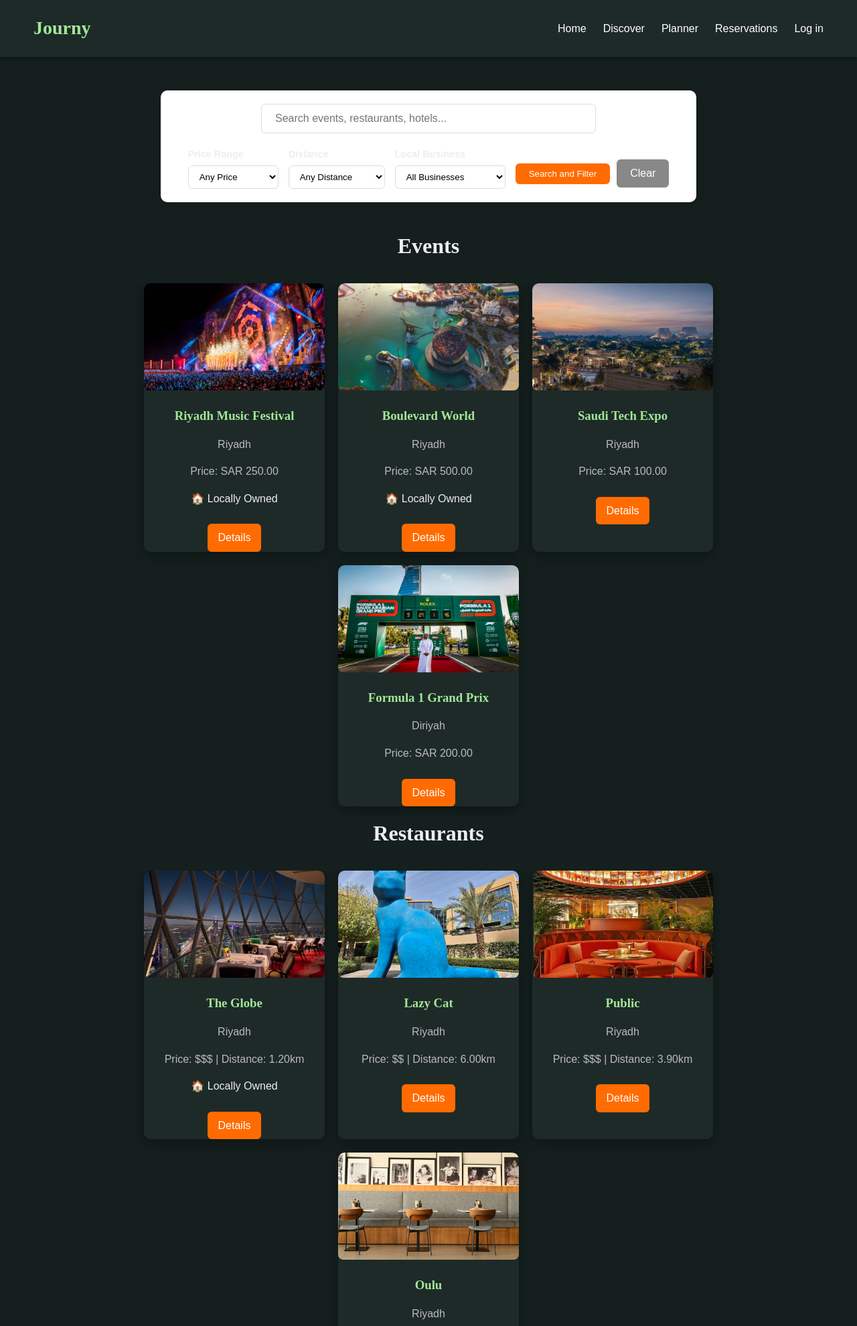
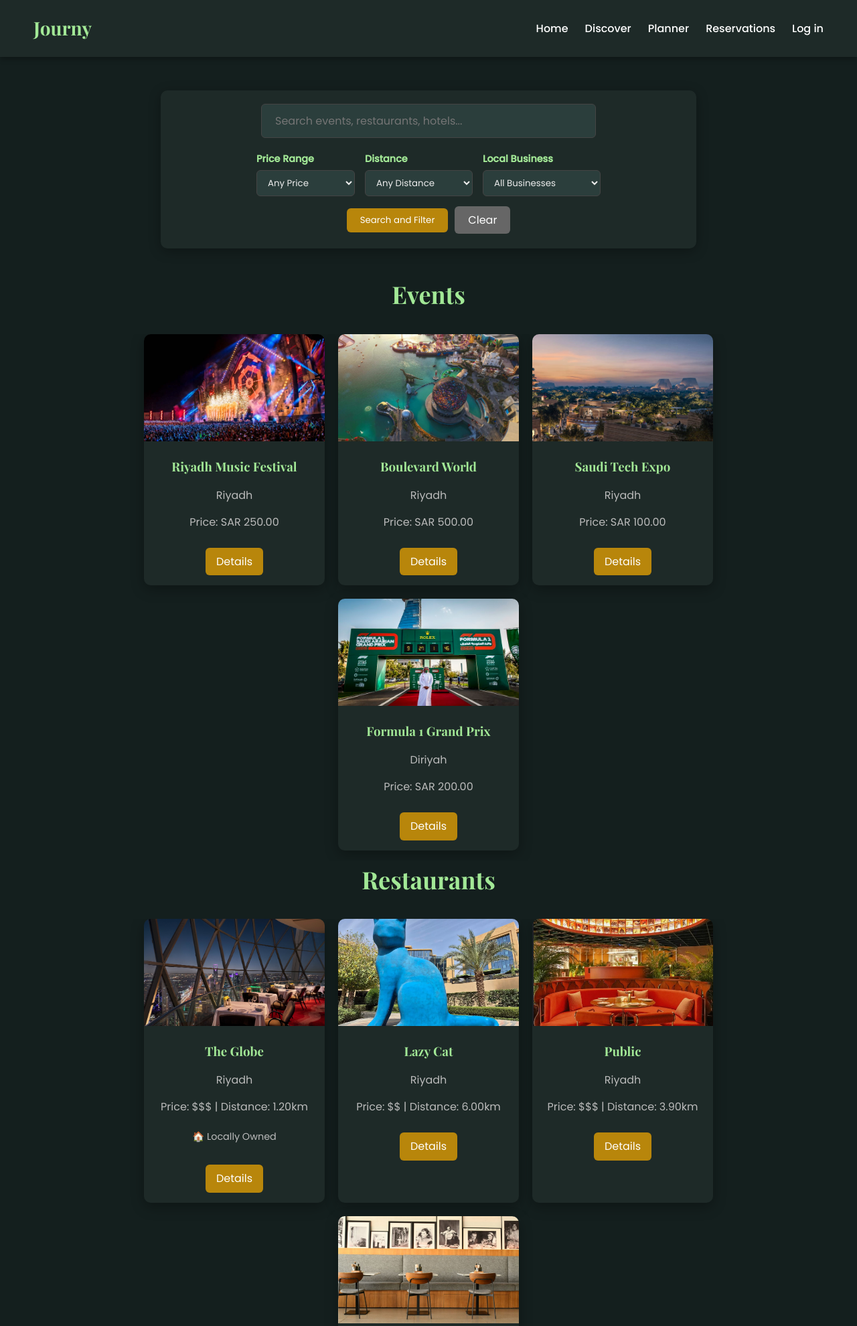
Before and after one commit to falwa-alkhalifah/Journy, a PHP site: page /discover.php in a window 1280 px wide. Shown: the top 1980 px of the page at 67% size. Run offline with PHP 8.4, Linux system fonts and the light colour scheme; data comes from the database, SQL or seed files in the repository.

Commit message:
Update discover.php
Signed-off-by: Mayaz-15 <mayaz9995@gmail.com>

```diff
--- a/discover.php
+++ b/discover.php
@@ -4,20 +4,17 @@
 require_once 'session_check.php';
 
 // Get search and filter parameters
-$link = $GLOBALS['link'];
-$search = isset($_GET['search']) ? $link->real_escape_string($_GET['search']) : '';
-$price_filter = isset($_GET['price']) ? $link->real_escape_string($_GET['price']) : '';
-$distance_filter = isset($_GET['distance']) ? $link->real_escape_string($_GET['distance']) : '';
-$local_filter = isset($_GET['local']) ? $link->real_escape_string($_GET['local']) : '';
+$search = isset($_GET['search']) ? mysqli_real_escape_string($link, $_GET['search']) : '';
+$price_filter = isset($_GET['price']) ? mysqli_real_escape_string($link, $_GET['price']) : '';
+$distance_filter = isset($_GET['distance']) ? mysqli_real_escape_string($link, $_GET['distance']) : '';
+$local_filter = isset($_GET['local']) ? mysqli_real_escape_string($link, $_GET['local']) : '';
 
 // Build events query with filters
-$events_query = "SELECT EventID, EventName, City, ImageURL, Price, LocallyOwned FROM events WHERE 1=1"; // التأكد من جلب عمود LocallyOwned و Price
-// تطبيق فلتر البحث النصي على Events
+$events_query = "SELECT EventID, EventName, City, ImageURL, Price FROM events WHERE 1=1";
 if (!empty($search)) {
     $events_query .= " AND (EventName LIKE '%$search%' OR City LIKE '%$search%' OR Description LIKE '%$search%')";
 }
 
-// تطبيق فلتر نطاق السعر على سعر تذكرة EventID
 if (!empty($price_filter)) {
     switch ($price_filter) {
         case '$':
@@ -32,24 +29,16 @@
     }
 }
 
-// تطبيق فلتر الأعمال المحلية على Events
-if (!empty($local_filter) && $local_filter === 'local') {
-    $events_query .= " AND LocallyOwned = 1";
-}
-
-
 // Build places query with filters
 $places_query = "SELECT * FROM places WHERE 1=1";
 if (!empty($search)) {
     $places_query .= " AND (Name LIKE '%$search%' OR City LIKE '%$search%')";
 }
 
-// 1. تصفية نطاق السعر (PriceRange)
 if (!empty($price_filter)) {
     $places_query .= " AND PriceRange = '$price_filter'";
 }
 
-// 2. تصفية المسافة (DistanceFromEvent)
 if (!empty($distance_filter)) {
     if ($distance_filter === 'near') {
         $places_query .= " AND DistanceFromEvent <= 3.00";
@@ -60,20 +49,24 @@
     }
 }
 
-// 3. تصفية الأعمال المحلية (LocallyOwned)
 if (!empty($local_filter) && $local_filter === 'local') {
     $places_query .= " AND LocallyOwned = 1";
 }
 
 // Execute queries
-$events = $link->query($events_query);
-$restaurants = $link->query($places_query . " AND type='restaurant'");
-$hotels = $link->query($places_query . " AND type='hotel'");
+$events = mysqli_query($link, $events_query);
+$restaurants = mysqli_query($link, $places_query . " AND type='restaurant'");
+$hotels = mysqli_query($link, $places_query . " AND type='hotel'");
+
+if (!$events) {
+    die("Events query failed: " . mysqli_error($link));
+}
 ?>
 <!DOCTYPE html>
 <html>
 <head>
 <title>Discover</title>
+<link href="https://fonts.googleapis.com/css2?family=Playfair+Display:wght@700&family=Poppins:wght@400;500&display=swap" rel="stylesheet">
 <link rel="stylesheet" href="style.css">
 
 <style>
@@ -84,8 +77,8 @@
 }
 .section-title{
     font-family:'Playfair Display',serif;
-    color:var(--green-dark);
-    font-size:32px;
+    color:#a2e896;
+    font-size:36px;
     text-align:center;
     margin-bottom:30px;
 }
@@ -102,26 +95,44 @@
     text-align:center;
     min-width:250px;
     min-height: 280px;
+    background: #1e2a28;
+    border-radius: 10px;
+    overflow: hidden;
+    box-shadow: 0 6px 20px rgba(0,0,0,0.3);
+    transition: 0.3s;
+}
+.card:hover {
+    transform: translateY(-5px);
+    box-shadow: 0 8px 25px rgba(162, 232, 150, 0.3);
 }
 .card img{
     width:100%;
     height:160px;
     object-fit:cover;
-    border-radius:8px;
+}
+.card h3 {
+    padding: 15px;
+    font-family: 'Playfair Display', serif;
+    color: #a2e896;
+}
+.card p {
+    padding: 0 15px 15px;
+    color: #bbb;
 }
 .details-btn{
-    background: #ff6b00;
+    background: #b8860b;
     color:white;
     border:none;
     padding:8px 16px;
     border-radius:6px;
     cursor:pointer;
-    margin-top:10px;
+    margin:10px 15px 15px;
     text-decoration: none;
     display: inline-block;
+    transition: 0.3s;
 }
 .details-btn:hover{
-    background: #e65c00;
+    background: #d4af37;
 }
 
 /* Search and Filter Styles */
@@ -129,9 +140,9 @@
     max-width: 800px;
     margin: 0 auto 40px auto;
     padding: 20px;
-    background: #fff;
+    background: #1e2a28;
     border-radius: 10px;
-    box-shadow: 0 4px 18px rgba(0,0,0,0.1);
+    box-shadow: 0 4px 18px rgba(0,0,0,0.3);
 }
 
 .search-bar {
@@ -144,11 +155,12 @@
     width: 90%;
     max-width: 500px;
     border-radius: 6px;
-    border: 1px solid #ddd;
+    border: 1px solid #444;
     font-size: 1rem;
     font-family: 'Poppins', sans-serif;
+    background: #2b3e3c;
+    color: #eee;
 }
-
 
 .filter-container {
     display: flex;
@@ -166,34 +178,36 @@
 
 .filter-group label {
     font-weight: bold;
-    color: var(--green-dark);
+    color: #a2e896;
     font-size: 0.9rem;
 }
 
 .filter-group select {
     padding: 8px 12px;
     border-radius: 6px;
-    border: 1px solid #ddd;
-    background: white;
+    border: 1px solid #444;
+    background: #2b3e3c;
     font-family: 'Poppins', sans-serif;
+    color: #eee;
 }
 
 .apply-filters {
-    background: #ff6b00;
+    background: #b8860b;
     color: white;
     border: none;
     padding: 8px 20px;
     border-radius: 6px;
     cursor: pointer;
     font-family: 'Poppins', sans-serif;
+    transition: 0.3s;
 }
 
 .apply-filters:hover {
-    background: #e65c00;
+    background: #d4af37;
 }
 
 .clear-filters {
-    background: #888;
+    background: #666;
     color: white;
     border: none;
     padding: 8px 20px;
@@ -201,10 +215,11 @@
     cursor: pointer;
     font-family: 'Poppins', sans-serif;
     text-decoration: none;
+    transition: 0.3s;
 }
 
 .clear-filters:hover {
-    opacity: 0.9;
+    background: #888;
 }
 
 .filter-actions {
@@ -216,10 +231,16 @@
 
 .no-results {
     text-align: center;
-    color: var(--green-dark);
+    color: #a2e896;
     font-size: 1.1rem;
     margin: 40px 0;
     font-style: italic;
+}
+
+.local-owned {
+    color: #a2e896;
+    font-size: 0.9rem;
+    margin: 5px 0;
 }
 </style>
 </head>
@@ -291,17 +312,14 @@
 
     <h1 class="section-title">Events</h1>
     <div class="lane">
-    <?php if($events->num_rows > 0): ?>
-        <?php while($e=$events->fetch_assoc()): ?>
+    <?php if(mysqli_num_rows($events) > 0): ?>
+        <?php while($e = mysqli_fetch_assoc($events)): ?>
             <div class="card">
                 <img src="<?= !empty($e['ImageURL']) ? $e['ImageURL'] : 'image/default_event.jpg' ?>" alt="<?= $e['EventName'] ?>">
                 <h3><?= $e['EventName'] ?></h3>
                 <p><?= $e['City'] ?></p>
                 <?php if ($e['Price'] > 0): ?>
                     <p>Price: SAR <?= number_format($e['Price'], 2) ?></p>
-                <?php endif; ?>
-                <?php if($e['LocallyOwned']): ?>
-                    <p style="color: var(--green-mid);">🏠 Locally Owned</p>
                 <?php endif; ?>
                 <a href="event_details.php?id=<?= $e['EventID'] ?>" class="details-btn">Details</a>
             </div>
@@ -313,14 +331,14 @@
 
     <h1 class="section-title">Restaurants</h1>
     <div class="lane">
-    <?php if($restaurants->num_rows > 0): ?>
-        <?php while($r=$restaurants->fetch_assoc()): ?>
+    <?php if(mysqli_num_rows($restaurants) > 0): ?>
+        <?php while($r = mysqli_fetch_assoc($restaurants)): ?>
             <div class="card">
                 <img src="<?= !empty($r['ImageURL']) ? $r['ImageURL'] : 'image/default_restaurant.jpg' ?>" alt="<?= $r['Name'] ?>">
                 <h3><?= $r['Name'] ?></h3>
                 <p><?= $r['City'] ?></p>
                 <p>Price: <?= str_repeat('$', strlen($r['PriceRange'])) ?> | Distance: <?= $r['DistanceFromEvent'] ?>km</p>
-                <?php if($r['LocallyOwned']): ?><p style="color: var(--green-mid);">🏠 Locally Owned</p><?php endif; ?>
+                <?php if($r['LocallyOwned']): ?><p class="local-owned">🏠 Locally Owned</p><?php endif; ?>
                 <a href="event_details.php?id=<?= $r['PlaceID'] ?>&type=place" class="details-btn">Details</a>
             </div>
         <?php endwhile; ?>
@@ -331,14 +349,14 @@
 
     <h1 class="section-title">Hotels</h1>
     <div class="lane">
-    <?php if($hotels->num_rows > 0): ?>
-        <?php while($h=$hotels->fetch_assoc()): ?>
+    <?php if(mysqli_num_rows($hotels) > 0): ?>
+        <?php while($h = mysqli_fetch_assoc($hotels)): ?>
             <div class="card">
                 <img src="<?= !empty($h['ImageURL']) ? $h['ImageURL'] : 'image/default_hotel.jpg' ?>" alt="<?= $h['Name'] ?>">
                 <h3><?= $h['Name'] ?></h3>
                 <p><?= $h['City'] ?></p>
                 <p>Price: <?= str_repeat('$', strlen($h['PriceRange'])) ?> | Distance: <?= $h['DistanceFromEvent'] ?>km</p>
-                <?php if($h['LocallyOwned']): ?><p style="color: var(--green-mid);">🏠 Locally Owned</p><?php endif; ?>
+                <?php if($h['LocallyOwned']): ?><p class="local-owned">🏠 Locally Owned</p><?php endif; ?>
                 <a href="event_details.php?id=<?= $h['PlaceID'] ?>&type=place" class="details-btn">Details</a>
             </div>
         <?php endwhile; ?>
@@ -354,3 +372,6 @@
 </footer>
 </body>
 </html>
+<?php
+mysqli_close($link);
+?>
```
